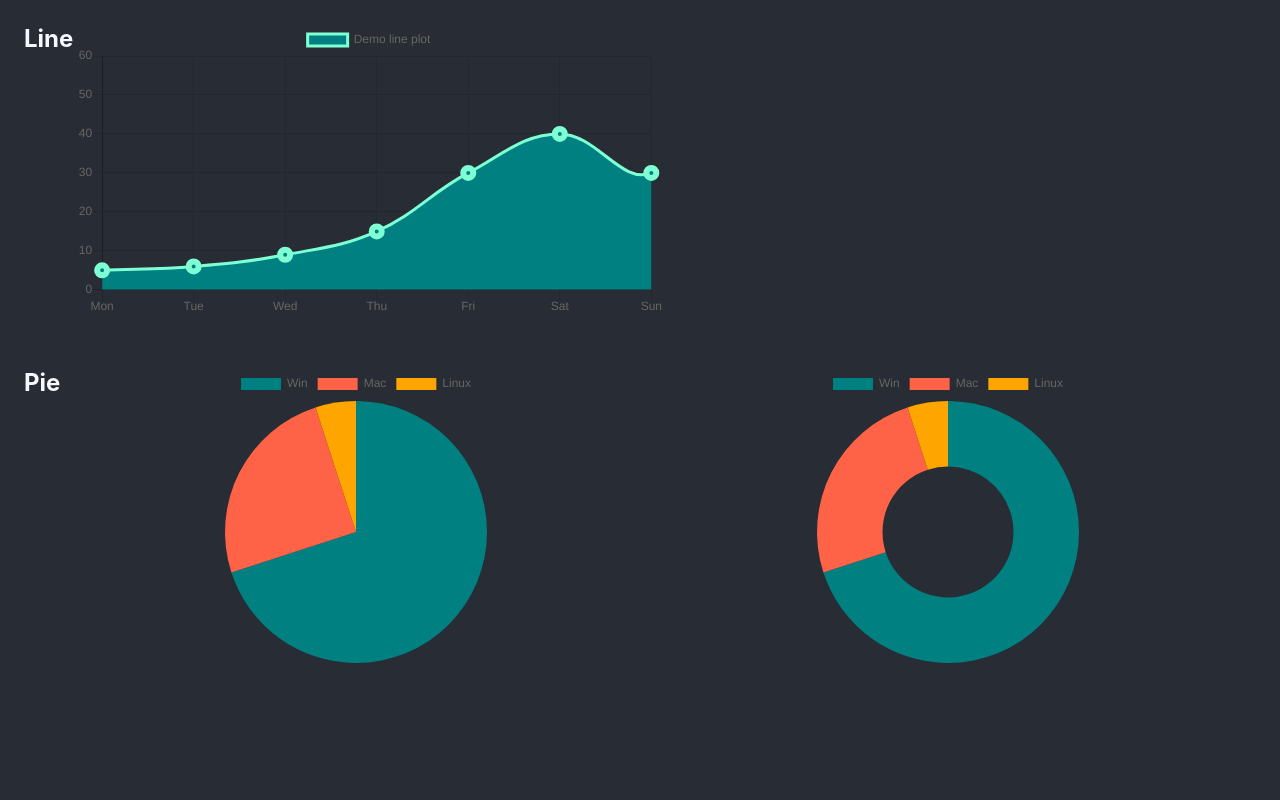
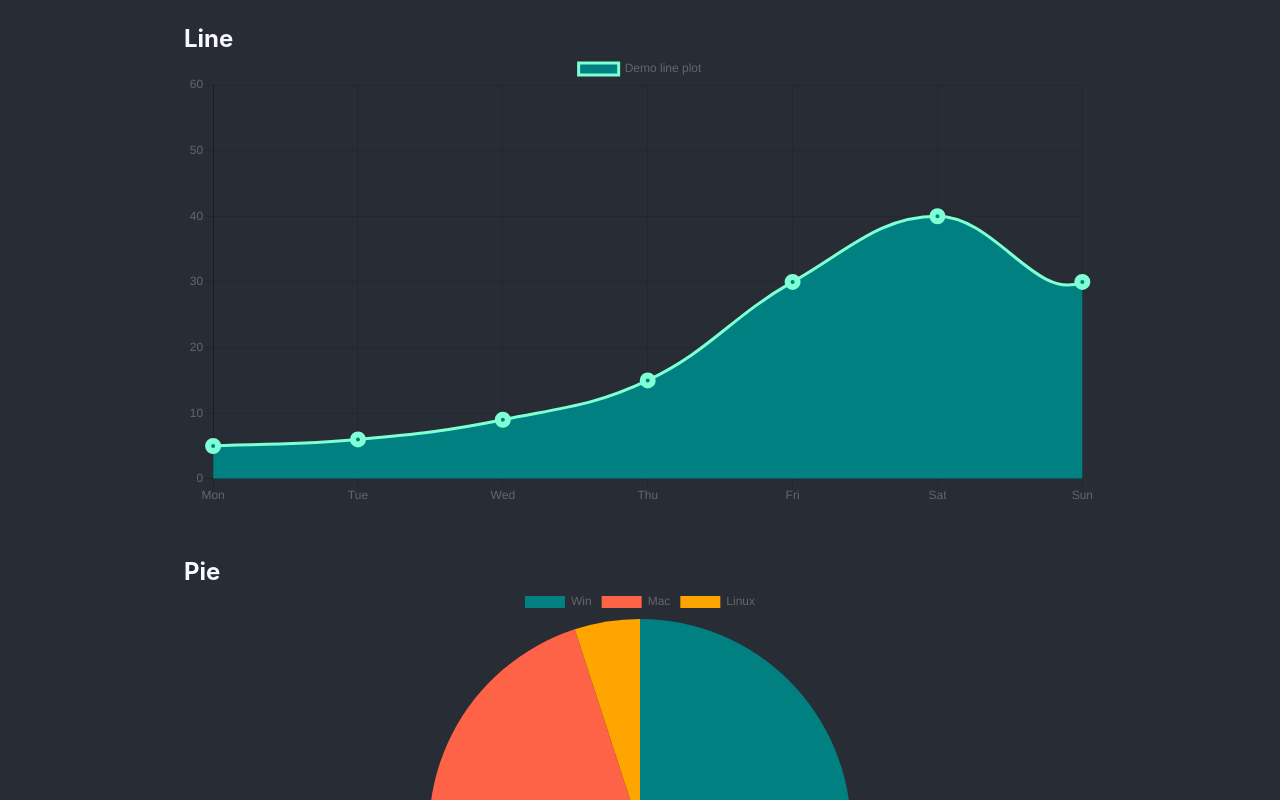
Before and after one commit to BoxPistols/React-ChartJS_Material-UI, a React (Create React App) app: page / in a window 1280 px wide. Shown: the top 800 px of the page. Built offline with nearby package versions, Linux system fonts and the light colour scheme.

Commit message:
Refact / Styling

```diff
--- a/src/App.scss
+++ b/src/App.scss
@@ -1,12 +1,15 @@
 .App {
-	// text-align: center;
+	min-height: 100vh;
+
+	color: ghostwhite;
 	background-color: #282c34;
-	min-height: 100vh;
-	color: ghostwhite;
 }
 
 .section {
+	display: flex;
+	flex-wrap: wrap;
+	width: 100%;
+	max-width: 960px;
 	padding: 24px;
-	display: flex;
-	max-width: 50vw;
+	margin: auto;
 }
```
